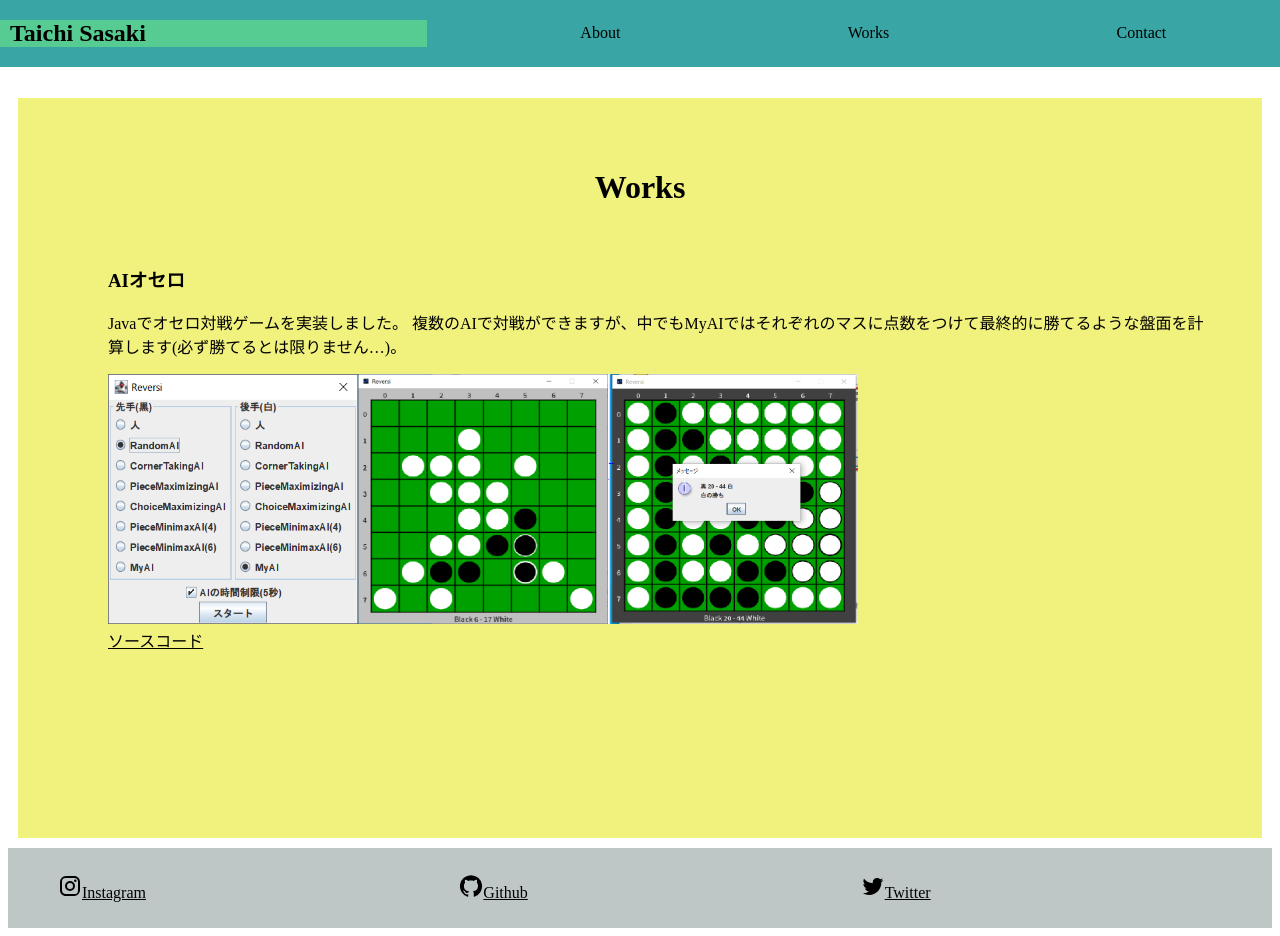
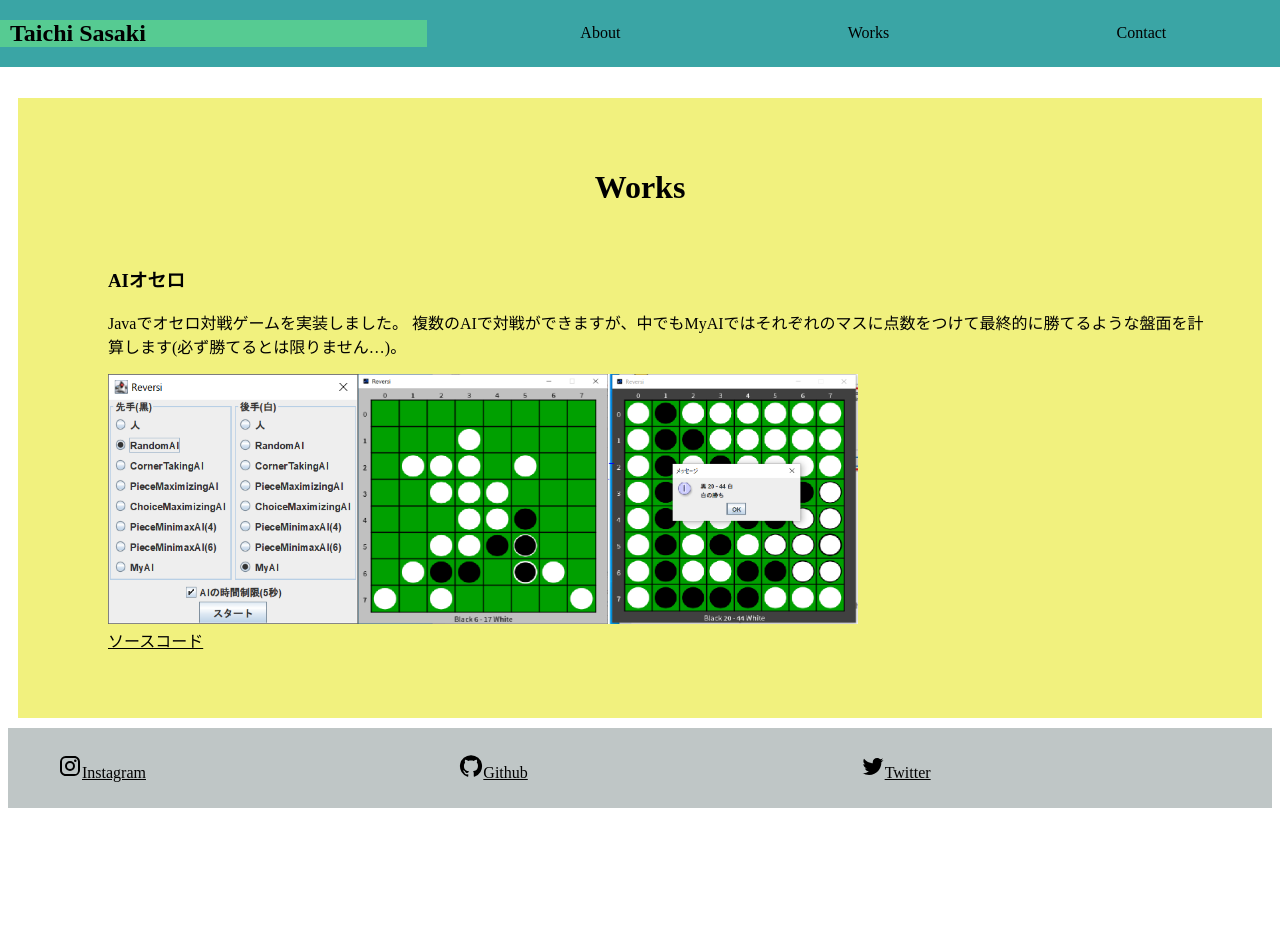
Before and after one commit to Taisa1117/Portfolio, a Next.js app: page /Works in a window 1280 px wide. After the commit the page ends 816 px from the top, so only its background shows below. Built offline with nearby package versions, Linux system fonts and the light colour scheme.

Commit message:
change works

```diff
--- a/styles/Works.module.css
+++ b/styles/Works.module.css
@@ -6,8 +6,11 @@
   background-color: rgb(241, 241, 126);
   margin: 10px;
   padding: 50px;
-  height: 80vh;
+  height: 100%;
 }
 .worksMain ul {
   list-style: none;
 }
+.pictures {
+  position: relative;
+}
```
